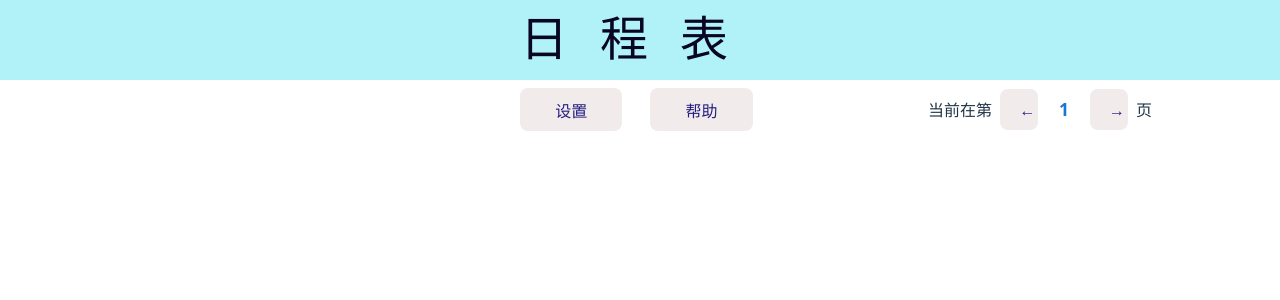
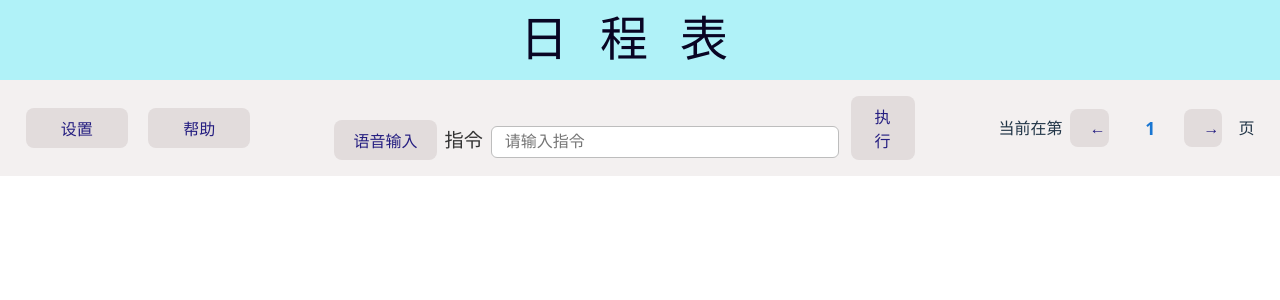
Before and after one commit to gfjdh/hci-schedule, a React (Vite) app: page / in a window 1280 px wide. Shown: the top 300 px of the page. Built offline with nearby package versions, Linux system fonts and the light colour scheme.

Commit message:
add cmd input box(didn't implement function)

```diff
--- a/src/App.tsx
+++ b/src/App.tsx
@@ -8,6 +8,7 @@ function App() {
       <div className="header">日程表</div>
       <div className="body">
         <Buttons />
+
       </div>
     </>
   )
--- a/src/Buttons.css
+++ b/src/Buttons.css
@@ -1,10 +1,11 @@
 :root {
-  --button-bg-color: #f1ebeb;
+  --button-bg-color: #e2dcdc;
   --button-text-color: #251e81;
   --button-hover-bg-color: #d4f6ff;
   --button-hover-text-color: #62cbdb;
   --button-active-bg-color: #e0e0e0;
   --button-active-text-color: #000000;
+  --buttons-bg-color: #f3f0f0;
 }
 
 .buttons {
@@ -15,13 +16,13 @@
   width: 100%;
   margin: 0 auto;
   box-sizing: border-box;
+  padding: 0.5em 2vw;
 }
 
 .configBtn {
   display: flex;
   gap: 12px;
   align-items: center;
-  margin-left: 40vw;
 }
 
 .button {
@@ -29,13 +30,20 @@
   color: var(--button-text-color);
   border: none;
   border-radius: 8px;
-  margin: 0.5em;
+  margin: 0.5em 0.5em 0.5em 0;
   font-size: 1em;
   font-weight: 500;
   font-family: inherit;
   cursor: pointer;
-  transition: background-color 0.25s, color 0.25s;
+  transition: background-color 0.25s, color 0.25s, box-shadow 0.2s;
   text-align: center;
+  outline: none;
+  box-shadow: none;
+  padding: 0.5em 1.2em;
+}
+
+.button:last-child {
+  margin-right: 0;
 }
 
 .button:hover {
@@ -50,8 +58,7 @@
 
 .button:focus {
   outline: none;
-  /* 取消点击或键盘聚焦时的黑色边框 */
-  box-shadow: none;
+  box-shadow: 0 0 0 2px #b3e5fc;
 }
 
 .page {
@@ -59,7 +66,7 @@
   align-items: center;
   justify-content: center;
   font-size: 1rem;
-  margin-right: 10vw;
+  gap: 8px;
 }
 
 .page-number {
@@ -69,4 +76,28 @@
   font-weight: bold;
   font-size: 1.1em;
   color: #1976d2;
+  margin: 0 8px;
 }
+
+.command-label {
+  font-size: 1.2em;
+  margin-right: 8px;
+  color: #333;
+  font-weight: 500;
+}
+
+.command-input {
+  width: 25vw;
+  padding: 0.4em 0.8em;
+  border: 1px solid #bdbdbd;
+  border-radius: 6px;
+  font-size: 1em;
+  margin-right: 12px;
+  outline: none;
+  transition: border-color 0.2s, box-shadow 0.2s;
+}
+
+.command-input:focus {
+  border-color: #1976d2;
+  box-shadow: 0 0 0 2px #b3e5fc;
+}
--- a/src/Buttons.tsx
+++ b/src/Buttons.tsx
@@ -45,6 +45,12 @@ function Buttons() {
           <CustomButton width="8vw">设置</CustomButton>
           <CustomButton width="8vw">帮助</CustomButton>
         </span>
+        <span className="command">
+          <CustomButton width="8vw"> 语音输入 </CustomButton>
+          <label className="command-label">指令</label>
+          <input type="text" className="command-input" placeholder="请输入指令"/>
+          <CustomButton width="5vw">执行</CustomButton>
+        </span>
         <span className="page">
           当前在第
           <CustomButton width="3vw" spacing="8px" onClick={handlePrevPage}>←</CustomButton>
```
Also changed, not shown: src/ScheduleArea.css (added), src/ScheduleArea.tsx (added).
